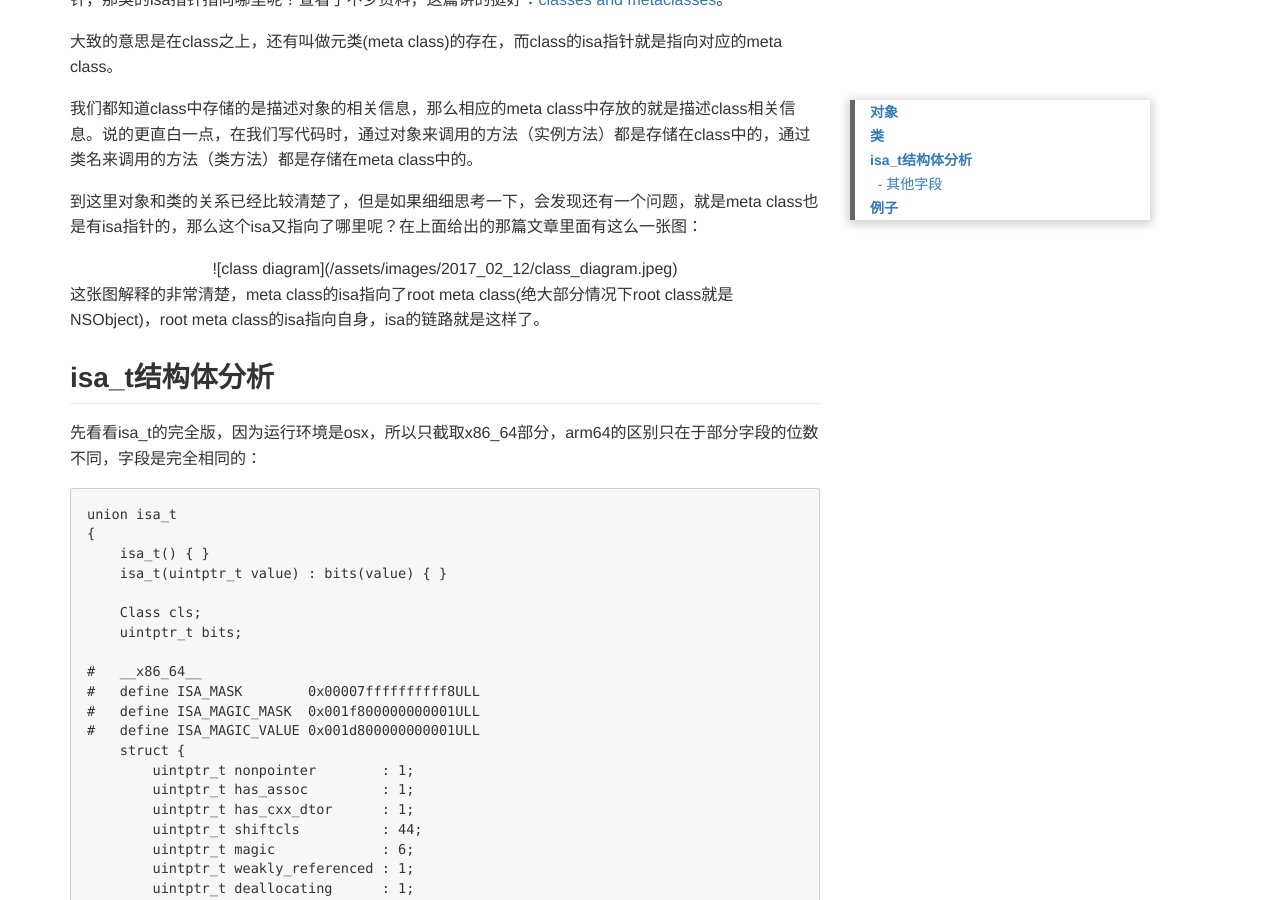
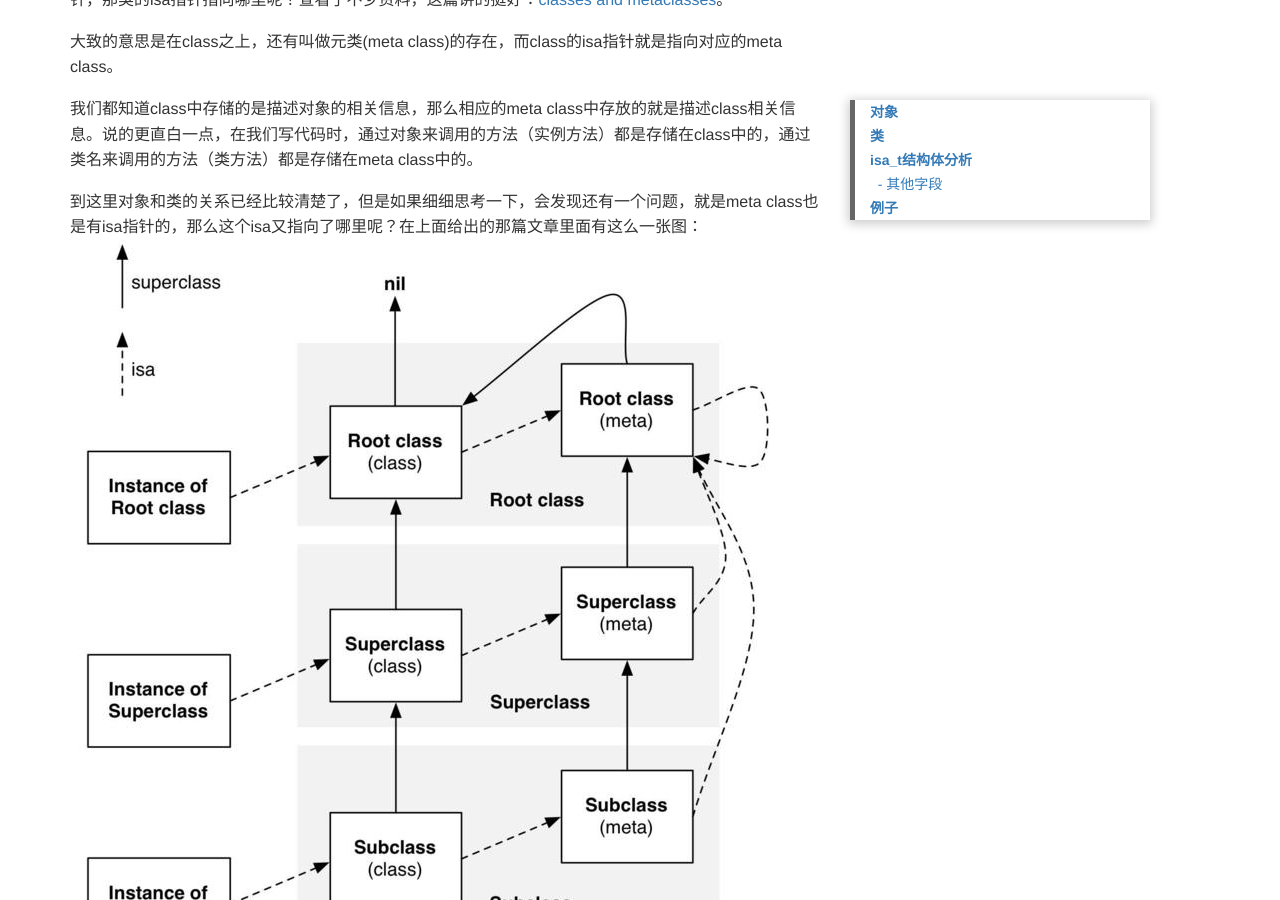
Before and after one commit to HavenZhu/HavenZhu.github.io, a Jekyll site: the page built from _posts/2017-02-12-Runtime源码 —— 对象、类和isa.md, in a window 1280 px wide and 900 px high, scrolled down 1531 px. Built offline with Jekyll 4.4.1, drawn with Linux system fonts in a browser that asks for light colours; a script that is not in the unit is left out; some of the changed text lies outside the part shown.

Commit message:
调整图片在md中的显示

````diff
--- a/_posts/2017-02-12-Runtime源码 —— 对象、类和isa.md
+++ b/_posts/2017-02-12-Runtime源码 —— 对象、类和isa.md
@@ -46,9 +46,7 @@ Class就是结构体objc_class，但是objc_class继承于objc_object，那就
 我们都知道class中存储的是描述对象的相关信息，那么相应的meta class中存放的就是描述class相关信息。说的更直白一点，在我们写代码时，通过对象来调用的方法（实例方法）都是存储在class中的，通过类名来调用的方法（类方法）都是存储在meta class中的。
 
 到这里对象和类的关系已经比较清楚了，但是如果细细思考一下，会发现还有一个问题，就是meta class也是有isa指针的，那么这个isa又指向了哪里呢？在上面给出的那篇文章里面有这么一张图：
-<div align=center>
-    ![class diagram](/assets/images/2017_02_12/class_diagram.jpeg)
-</div>
+![class diagram](http://47.100.168.106/assets/images/2017_02_12/class_diagram.jpeg)
 
 这张图解释的非常清楚，meta class的isa指向了root meta class(绝大部分情况下root class就是NSObject)，root meta class的isa指向自身，isa的链路就是这样了。
 
@@ -190,14 +188,10 @@ int main(int argc, const char * argv[]) {
 >只要代码不变，这个类在内存中的地址就不会变
 
 所以在initIsa()方法中添加一个条件断点，并重新运行：
-<div align=center>
-![1](/assets/images/2017_02_12/1.png)
-</div>
+![1](http://47.100.168.106/assets/images/2017_02_12/1.png)
 
 运行程序，当进入断点的时候可以看到方法的调用栈是这样的：
-<div align=center>
-![2](/assets/images/2017_02_12/2.png)
-</div>
+![2](http://47.100.168.106/assets/images/2017_02_12/2.png)
 
 找到2 _class_createInstanceFromZone()，在方法最后打个断点，继续运行程序进入此断点，输出obj的内存地址：
 ```
````
